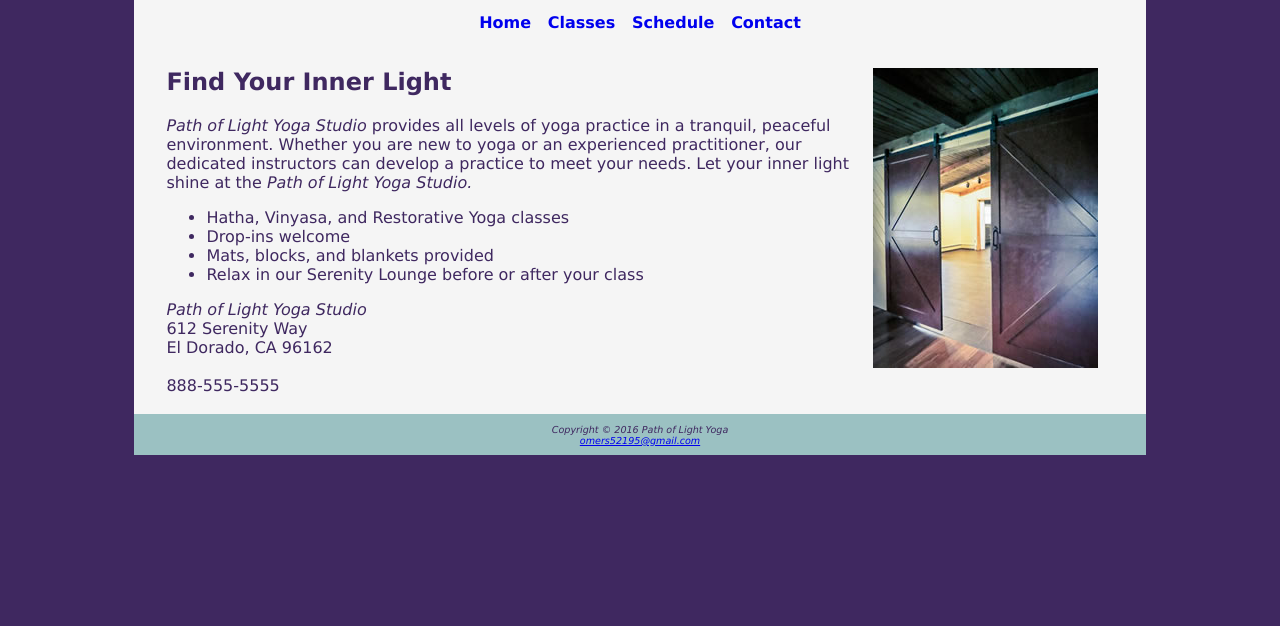
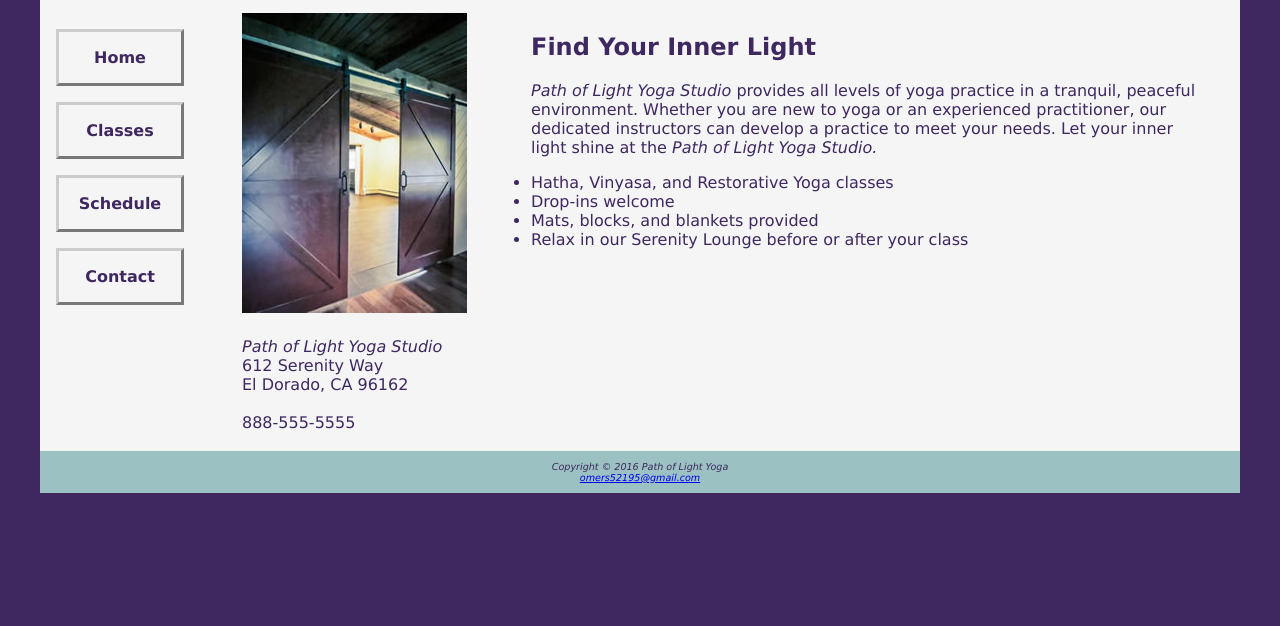
Before and after one commit to omers52195/yogaWebsite, a plain HTML site: page index.html in a window 1280 px wide. Shown: the part 174-800 px from the top of the page. Drawn offline with Linux system fonts and the light colour scheme.

Commit message:
Chapter 6 - Page Layout

```diff
--- a/index.html
+++ b/index.html
@@ -4,6 +4,10 @@
         <title>Path of Light Yoga Studio</title>
         <meta charset="UTF-8" />
         <link rel="stylesheet" type="text/css" href="yoga.css" />
+        <!--[if lt IE 9]>
+        <script src="http://html5shim.googlecode.com/svn/trunk/html5.js">
+        </script>
+        <![endif]-->
     </head>
     <body>
     <div id="wrapper">
@@ -11,13 +15,15 @@
             <h1>Path of Light Yoga Studio</h1>
         </header>
         <nav>
-            <a href="index.html">Home</a> &#xA0;
-            <a href="classes.html">Classes</a> &#xA0;
-            <a href="schedule.html">Schedule</a> &#xA0;
-            <a href="contact.html">Contact</a>
+            <ul>
+                <li><a href="index.html">Home</a></li>
+                <li><a href="classes.html">Classes</a></li>
+                <li><a href="schedule.html">Schedule</a></li>
+                <li><a href="contact.html">Contact</a></li>
+            </ul>
         </nav>
         <main>
-            <img src="yogadoor.jpg" alt="Image of door" height="" width="" style="float:right" />
+            <img src="yogadoor2.jpg" class="floatleft" alt="Image of door" height="" width="" />
             <h2>Find Your Inner Light</h2>
             <p><span class="studio">Path of Light Yoga Studio </span>provides all levels of yoga practice in a tranquil, peaceful environment. Whether you are new to yoga or an experienced practitioner, our dedicated instructors can develop a practice to meet your needs. Let your inner light shine at the <span class="studio">Path of Light Yoga Studio. </span></p>
             <ul>
@@ -26,7 +32,7 @@
                 <li>Mats, blocks, and blankets provided</li>
                 <li>Relax in our Serenity Lounge before or after your class</li>
             </ul>
-            <div>
+            <div class="clear">
                 <span class="studio">Path of Light Yoga Studio </span> <br />
                 612 Serenity Way <br />
                 El Dorado, CA 96162 <br />
--- a/yoga.css
+++ b/yoga.css
@@ -15,12 +15,33 @@ h1{
     padding-left: 2em;
 }
 nav{
-    text-align: center;
     font-weight: bold;
     padding: 1em;
+    float: left;
+    width: 160px;
 }
 nav a{
     text-decoration: none;
+    display: block;
+    text-align: center;
+    font-weight: bold;
+    border: 3px outset #cccccc;
+    padding: 1em;
+    margin-bottom: 1em;
+}
+nav a:link {
+    color: #3F2860;
+}
+nav a:visited {
+    color: #497777;
+}
+nav a:hover {
+    color: #A26100;
+    border: 3px inset #333333;
+}
+nav ul {
+    list-style-type: none;
+    padding-left: 0;
 }
 .studio{
     font-style: italic;
@@ -37,18 +58,26 @@ footer{
     margin-right: auto;
     margin-left: auto;
     background-color: #F5F5F5;
-    min-width: 1000px;
-    max-width: 1280px;
+    min-width: 1200px;
+    max-width: 1480px;
 }
 main{
     padding-left: 2em;
     padding-right: 2em;
     display: block; /* for desired results on Internet Explorer according to book */
+    margin-left: 170px;
+    padding-top: 1em;
 }
-img{
-    padding-left: 1em;
-    padding-right: 1em;
+.floatleft {
+    float: left;
+    margin-right: 4em;
 }
-#hero{
-    text-align: center;
+.clear {
+    clear: both;
 }
+*{
+    box-sizing: border-box;
+}
+header, nav, main, footer {
+    display: block;
+}
```
Also changed, not shown: classes.html (+10 -4 lines), schedule.html (+10 -4 lines), yogadoor.jpg (deleted), yogadoor2.jpg (added).
